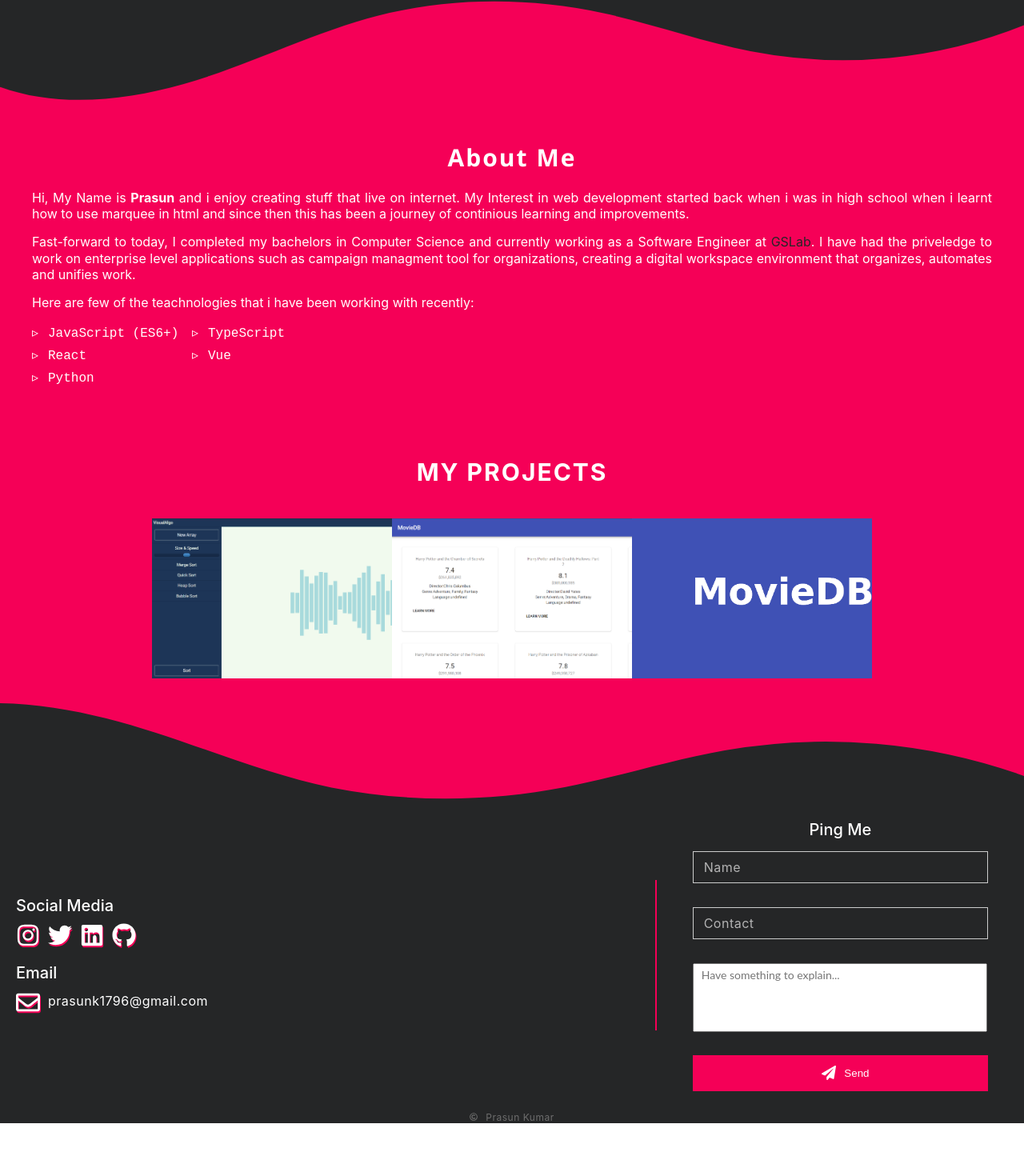
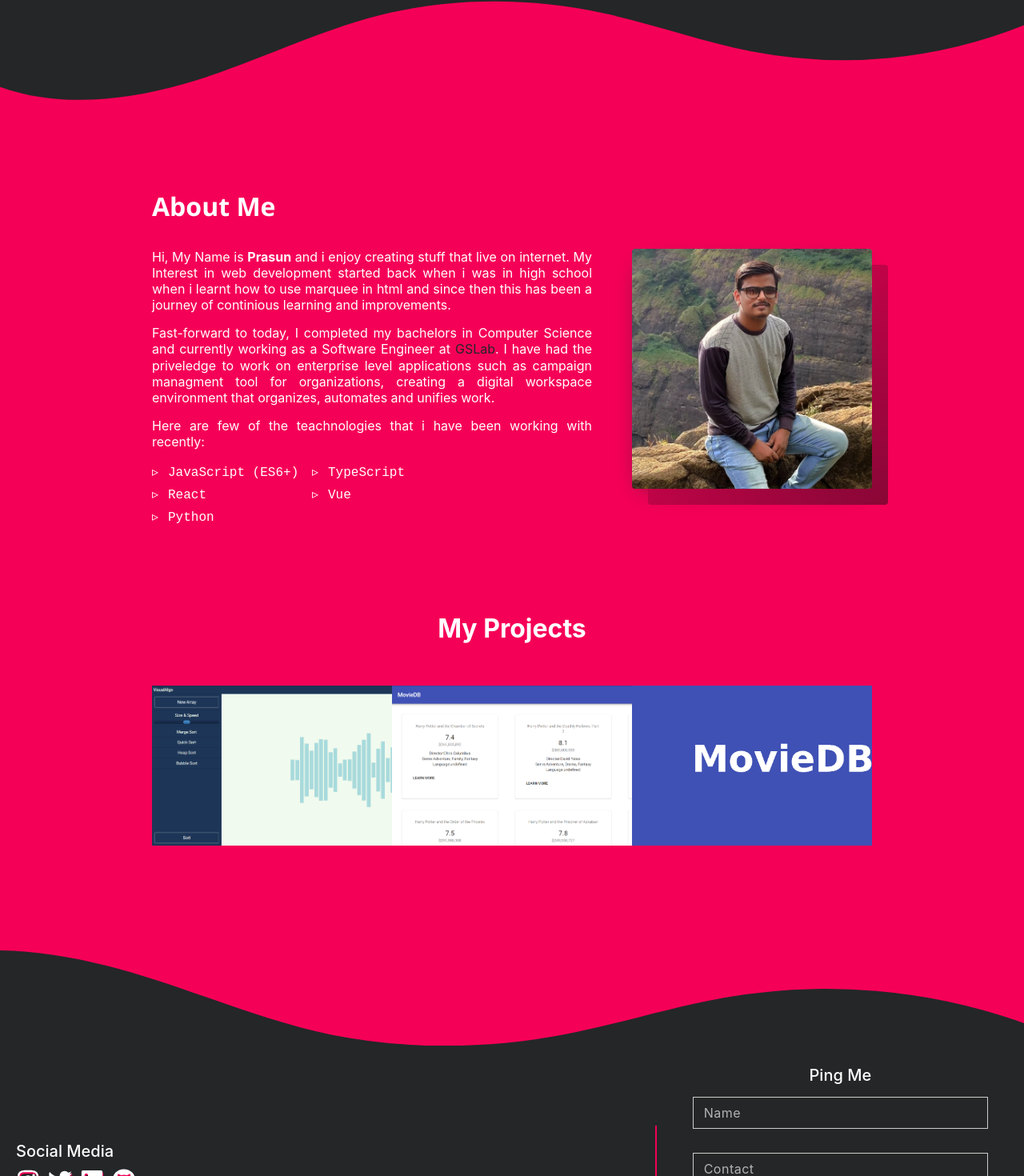
Before and after one commit to prasunk96/portfolio, a React (Create React App) app: page / in a window 1280 px wide. Shown: the part 664-2134 px from the top of the page at 80% size. Before the commit the page ends 2068 px from the top, so only its background shows below. Built offline with nearby package versions, Linux system fonts and the light colour scheme.

Commit message:
completed about section with profile image

```diff
--- a/src/containers/About/index.js
+++ b/src/containers/About/index.js
@@ -2,29 +2,30 @@ import { React } from 'react';
 import styles from './styles.module.css';
 import { IconCard } from './IconCard';
 import { FaReact, FaPython, FaVuejs, FaJs, FaCss3, FaHtml5, FaBootstrap } from "react-icons/fa";
+import me from '../../assets/images/me.avif';
 
 
 export const About = () => {
     return (
         <div className={styles.aboutContainer}>
+            <div className={styles.aboutHeaderContainer}>
+                <div className={styles.aboutHeader}>
+                    <h2>About Me</h2>
+                </div>
+            </div>
             <div className={styles.aboutSection}>
-                <div className={styles.aboutHeaderContainer}>
-                    <div className={styles.aboutHeader}>
-                        About Me
-                    </div>
-                </div>
                 <div className={styles.aboutText}>
                     <p className={styles.paragraphStyle}>
                         Hi,
                         My Name is <b>Prasun</b> and i enjoy creating stuff that live on internet. My Interest in web development started back when i was
                         in high school when i learnt how to use marquee in html and since then this has been a journey of continious learning and improvements.
                     </p>
-                    <p  className={styles.paragraphStyle}>
+                    <p className={styles.paragraphStyle}>
                         Fast-forward to today, I completed my bachelors in Computer Science and currently working as a Software Engineer at <a href="https://www.gslab.com/" rel="noopener noreferrer" target="_blank" alias="gslab">GSLab</a>. I have had the priveledge
                         to work on enterprise level applications such as campaign managment tool for organizations, creating a digital workspace environment that organizes,
                         automates and unifies work.
                     </p>
-                    <p  className={styles.paragraphStyle}>
+                    <p className={styles.paragraphStyle}>
                         Here are few of the teachnologies that i have been working with recently:
                     </p>
                     <ul class={styles.skillsList}>
@@ -34,6 +35,11 @@ export const About = () => {
                         <li>Vue</li>
                         <li>Python</li>
                     </ul>
+                </div>
+                <div className={styles.stackContainer}>
+                    <div className={styles.imageGrid}>
+                        <img src={me} data-main-image alt="ProfileImage" height="500" width="500" decoding="async" size="(min-width: 500px) 500px, 100vw" />
+                    </div>
                 </div>
             </div>
             {/* <div className={styles.stackContainer}>
--- a/src/containers/About/styles.module.css
+++ b/src/containers/About/styles.module.css
@@ -5,8 +5,8 @@
     display: flex;
     align-items: center;
     justify-content: center;
-    flex-direction: row;
-    padding: 20px;
+    flex-direction: column;
+    padding: 0px 75px;
     box-sizing: border-box;
 }
 
@@ -14,10 +14,12 @@
     height: 100%;
     width: 100%;
     display: flex;
-    align-items: center;
-    flex-direction: column;
+    align-items: flex-start;
+    flex-direction: row;
     justify-content: center;
-    padding: 20px;
+    gap: 50px;
+    max-width: 900px;
+    flex-wrap: wrap;
 }
 
 .aboutHeader {
@@ -30,11 +32,12 @@
 
 .aboutText {
     color: #fff;
+    flex: 1;
 }
 
 .paragraphStyle {
     text-align: justify;
-    font-size: 16px;
+    /* font-size: 16px; */
     margin: 0px 0px 15px;
 }
 
@@ -71,23 +74,49 @@
 .stackContainer {
     height: 100%;
     width: 100%;
-    justify-content: center;
+    max-width: 300px;
+    justify-content: flex-start;
     align-items: center;
     display: flex;
-    margin: 20px;
-    background: linear-gradient(to right bottom, rgb(37 38 39), rgb(37 38 39 / 68%));
-    border-radius: 20px;
+    flex: 1;
 }
 
 .imageGrid {
-    flex: 1 1;
-    height: auto;
-    align-items: center;
-    justify-content: flex-start;
-    display: flex;
-    flex-direction: row;
-    flex-wrap: wrap;
-    padding: 20px;
+    height: 100%;
+    width: 100%;
+    max-width: 300px;
+    max-height: 300px;
+    border-radius: 4px;
+    box-shadow: 0 10px 30px -15px #252627;
+    position: relative;
+    transition: all 0.25s cubic-bezier(0.645,0.045,0.355,1);;
+}
+
+.imageGrid::after {
+    display: inline-block;
+    content: " ";
+    background: linear-gradient(to right bottom, rgb(245 0 87), rgb(123 7 49 / 89%));
+    position: absolute;
+    height: 100%;
+    width: 100%;
+    left: 20px;
+    top: 20px;
+    border-radius: 4px;
+    z-index: 0;
+    transition: all 0.25s cubic-bezier(0.645,0.045,0.355,1);;
+}
+
+.imageGrid:hover::after {
+    transform: translate(-5px, -5px);
+}
+
+.imageGrid > img {
+    object-fit: cover;
+    height: 100%;
+    width: 100%;
+    z-index: 1;
+    position: relative;
+    border-radius: 4px;
 }
 
 .itemContainer {
@@ -153,9 +182,20 @@
     filter: drop-shadow(0px 2px 0px #f50057);
 }
 
-@media (max-width: 426px) {
+@media (max-width: 425px) {
     .aboutContainer {
+        padding: 20px;
+    }
+}
+
+@media (max-width: 768px) {
+
+    .aboutSection {
         flex-wrap: wrap;
+    }
+
+    .aboutText, .stackContainer {
+        flex: auto;
     }
 }
 
@@ -164,15 +204,20 @@
     align-items: center;
     justify-content: center;
     flex-direction: row;
+    width: 100%;
+    max-width: 900px;
 }
 
 .aboutHeader{
-    font-size: 30px;
-    font-weight: 700;
+    margin-top: 0px;
+    text-align: left;
+    margin-bottom: 2rem;
+}
+
+.aboutHeader > h2 {
     color: #FFF;
-    letter-spacing: 2px;
-    margin-top: 0px;
-    margin-bottom: 20px;
+    font-size: clamp(26px,5vw,32px);
+    margin: 0px;
 }
 
 .skillsList {
--- a/src/containers/Content/index.js
+++ b/src/containers/Content/index.js
@@ -1,6 +1,5 @@
 import { React } from 'react';
 import styles from './styles.module.css';
-// import Card from '../../components/Card';
 import ProjectCard from './ProjectCard';
 import va from '../../assets/images/vaDashboard.png';
 import movieDB from '../../assets/images/mdbDashboard.png';
@@ -11,7 +10,7 @@ export const Content = () => {
         <div className={styles.contentContainer}>
             <div className={styles.projectHeaderContainer}>
                 <div className={styles.projectsHeader}>
-                    My Projects
+                    <h2>My Projects</h2>
                 </div>
             </div>
             <div className={styles.projectsContainer}>
@@ -19,11 +18,6 @@ export const Content = () => {
                 <ProjectCard image={movieDB} title='MovieDB' text={`A simple website to see list of movies, see details about it and perform filter on them`} />
                 <ProjectCard image={movie} title='StockChartApp' text={`An App build for learning purpose using react native and google firebase. It has google oAuth as login mechanism and user can search for a stock add it to its watchlist and see the chart for the same.`} />
             </div>
-            <div className={styles.customShapeDividerBottomContent}>
-                <svg data-name="Layer 1" viewBox="0 0 1200 120" preserveAspectRatio="none">
-                    <path d="M321.39,56.44c58-10.79,114.16-30.13,172-41.86,82.39-16.72,168.19-17.73,250.45-.39C823.78,31,906.67,72,985.66,92.83c70.05,18.48,146.53,26.09,214.34,3V0H0V27.35A600.21,600.21,0,0,0,321.39,56.44Z" className={styles.shapeFillFooter}></path>
-                </svg>
-            </div>
         </div>
     )
 }
--- a/src/containers/Content/styles.module.css
+++ b/src/containers/Content/styles.module.css
@@ -28,24 +28,6 @@
     .projectsContainer {
         flex-wrap: wrap;
     }
-}
-
-.customShapeDividerBottomContent {
-    width: 100%;
-    overflow: hidden;
-    line-height: 0;
-    transform: rotate(180deg);
-}
-
-.customShapeDividerBottomContent svg {
-    position: relative;
-    display: block;
-    width: calc(109% + 1.3px);
-    height: 132px;
-}
-
-.customShapeDividerBottomContent .shapeFillFooter {
-    fill: #252627;
 }
 
 .projectCard {
@@ -156,13 +138,14 @@
 }
 
 .projectsHeader {
-    font-size: 30px;
-    font-weight: 700;
     color: #FFF;
-    text-transform: uppercase;
-    letter-spacing: 2px;
-    margin-top: 40px;
-    margin-bottom: 20px;
+    margin-bottom: 2rem;
+}
+
+.projectsHeader > h2 {
+    color: #FFF;
+    font-size: clamp(26px,5vw,32px);
+    margin: 0px;
 }
 
 .projectHeaderContainer {
--- a/src/containers/Footer/index.js
+++ b/src/containers/Footer/index.js
@@ -6,6 +6,12 @@ import { FooterNote } from './FooterNote';
 
 export const Footer = () => {
     return (
+        <div className={styles.footerWraper}>
+            <div className={styles.customShapeDividerBottomFooter}>
+                <svg data-name="Layer 1" viewBox="0 0 1200 120" preserveAspectRatio="none">
+                    <path d="M321.39,56.44c58-10.79,114.16-30.13,172-41.86,82.39-16.72,168.19-17.73,250.45-.39C823.78,31,906.67,72,985.66,92.83c70.05,18.48,146.53,26.09,214.34,3V0H0V27.35A600.21,600.21,0,0,0,321.39,56.44Z" className={styles.shapeFillFooter}></path>
+                </svg>
+            </div>
             <div className={styles.footerContainer}>
                 <div className={styles.footerLeftContainer}>
                     <FooterDetails />
@@ -17,5 +23,6 @@ export const Footer = () => {
                     <FooterNote />
                 </div>
             </div>
+        </div>
     )
 };
--- a/src/containers/Footer/styles.module.css
+++ b/src/containers/Footer/styles.module.css
@@ -1,3 +1,10 @@
+.footerWraper {
+    display: flex;
+    align-items: center;
+    justify-content: center;
+    flex-direction: column;
+}
+
 .footerContainer {
     background-color: #252627;
     height: 100%;
@@ -158,3 +165,22 @@
         border-right: none;
     }
 }
+
+.customShapeDividerBottomFooter {
+    width: 100%;
+    overflow: hidden;
+    line-height: 0;
+    transform: rotate(180deg);
+    margin-bottom: -2px;
+}
+
+.customShapeDividerBottomFooter svg {
+    position: relative;
+    display: block;
+    width: calc(109% + 1.3px);
+    height: 132px;
+}
+
+.customShapeDividerBottomFooter .shapeFillFooter {
+    fill: #252627;
+}
--- a/src/containers/Home/styles.module.css
+++ b/src/containers/Home/styles.module.css
@@ -4,10 +4,12 @@
 
 .about {
     height: auto;
+    padding: 100px 0px;
 }
 
 .content {
     height: auto;
+    padding-bottom: 100px;
 }
 
 .footer {
--- a/src/containers/Landing/index.js
+++ b/src/containers/Landing/index.js
@@ -24,11 +24,6 @@ export const Landing = () => {
                     <path d="M985.66,92.83C906.67,72,823.78,31,743.84,14.19c-82.26-17.34-168.06-16.33-250.45.39-57.84,11.73-114,31.07-172,41.86A600.21,600.21,0,0,1,0,27.35V120H1200V95.8C1132.19,118.92,1055.71,111.31,985.66,92.83Z" className={styles.shapeFill}></path>
                 </svg>
             </div>
-            <div className={styles.profileImageContianer}>
-                <div className={styles.profileImage}>
-                    <img alt="profileImage" src={profileImage} className={styles.profileImageTag} />
-                </div>
-            </div>
         </div>
     )
 }
--- a/src/index.css
+++ b/src/index.css
@@ -1,11 +1,12 @@
-body {
+html, body {
   margin: 0;
   font-family: -apple-system, BlinkMacSystemFont, 'Segoe UI', 'Roboto', 'Oxygen',
     'Ubuntu', 'Cantarell', 'Fira Sans', 'Droid Sans', 'Helvetica Neue',
     sans-serif;
   -webkit-font-smoothing: antialiased;
   -moz-osx-font-smoothing: grayscale;
-  height: 100vh;
+  height: 100%;
+  background-color: #f50057;
 }
 
 code {
```
Also changed, not shown: src/assets/images/me.avif (added). Lines whose indentation alone changed are shown as unchanged.
